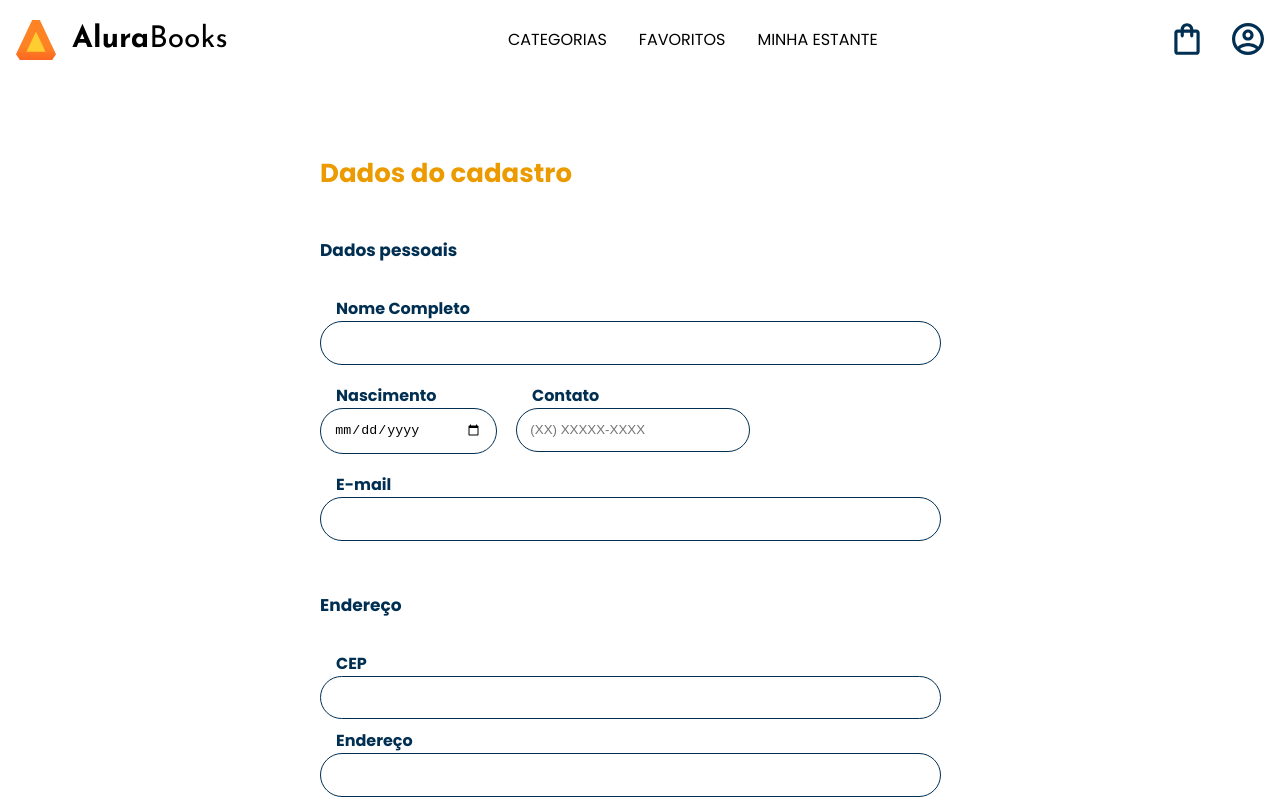
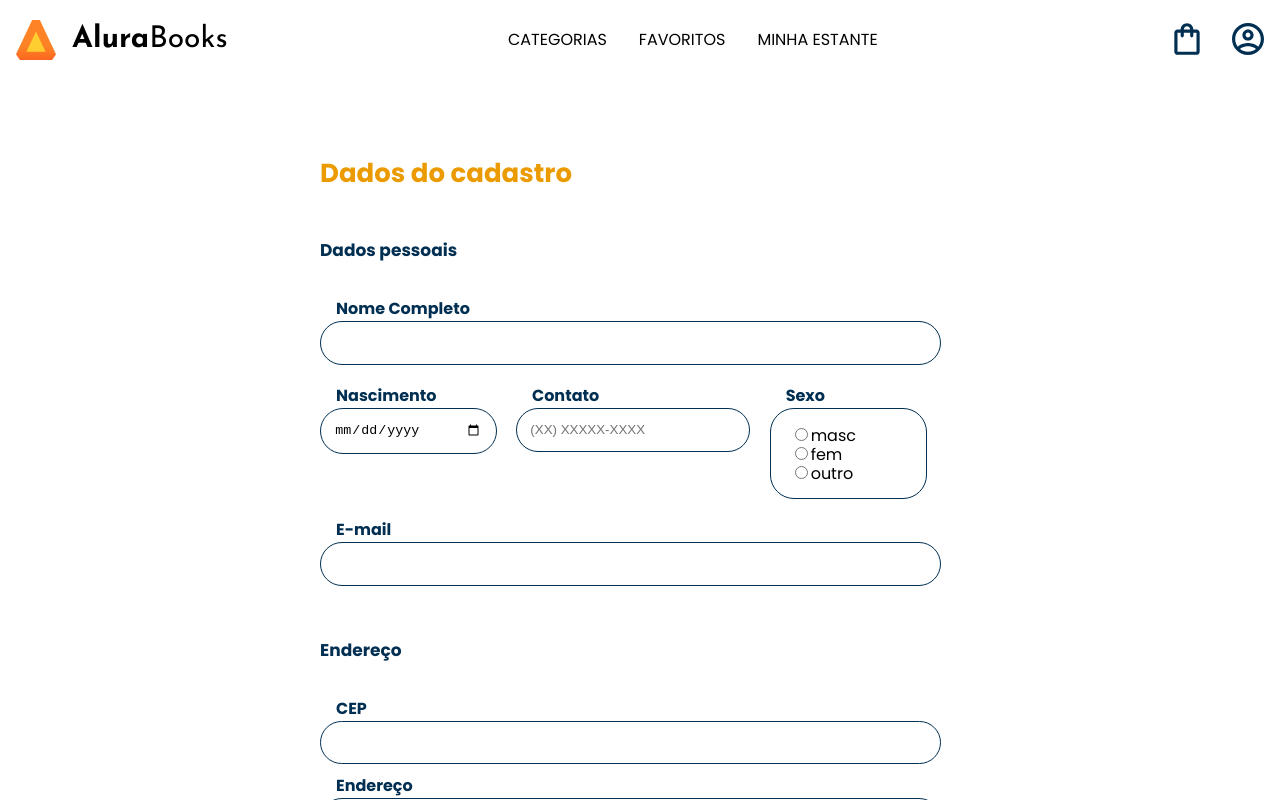
Before and after one commit to cidaluna/formularios-orientados-a-template, an Angular app: page /cadastro in a window 1280 px wide. Shown: the top 800 px of the page. Built offline with nearby package versions, Linux system fonts and the light colour scheme.

Commit message:
Added gender radio button

```diff
--- a/src/app/cadastro/cadastro.component.css
+++ b/src/app/cadastro/cadastro.component.css
@@ -31,6 +31,10 @@
   border-radius: 24px;
   padding: 1em;
   width: 100%;
+}
+
+.campo__espaco{
+  margin: 0px 20px 0px 3px;
 }
 
 .formulario__campo {
--- a/src/app/cadastro/cadastro.component.html
+++ b/src/app/cadastro/cadastro.component.html
@@ -18,6 +18,25 @@
         <label class="campo__etiqueta" for="telefone">Contato</label>
         <input name="telefone" id="telefone" type="tel" placeholder="(XX) XXXXX-XXXX" class="campo__escrita" />
       </div>
+
+      <div class="formulario__campo">
+        <label class="campo__etiqueta" for="nome">Sexo</label>
+        <div class="campo__escrita">
+          <div class="campo__espaco">
+            <input id="masc" type="radio" value="masc" name="sexo" />
+            <label for="masc">masc</label>
+          </div>
+          <div class="campo__espaco">
+            <input id="fem" type="radio" value="fem" name="sexo" />
+            <label for="fem">fem</label>
+          </div>
+          <div class="campo__espaco">
+            <input id="outro" type="radio" value="outro" name="sexo" />
+            <label for="outro">outro</label>
+          </div>
+        </div>
+      </div>
+
     </div>
     <div class="formulario__campo">
       <label class="campo__etiqueta" for="email">E-mail</label>
```
